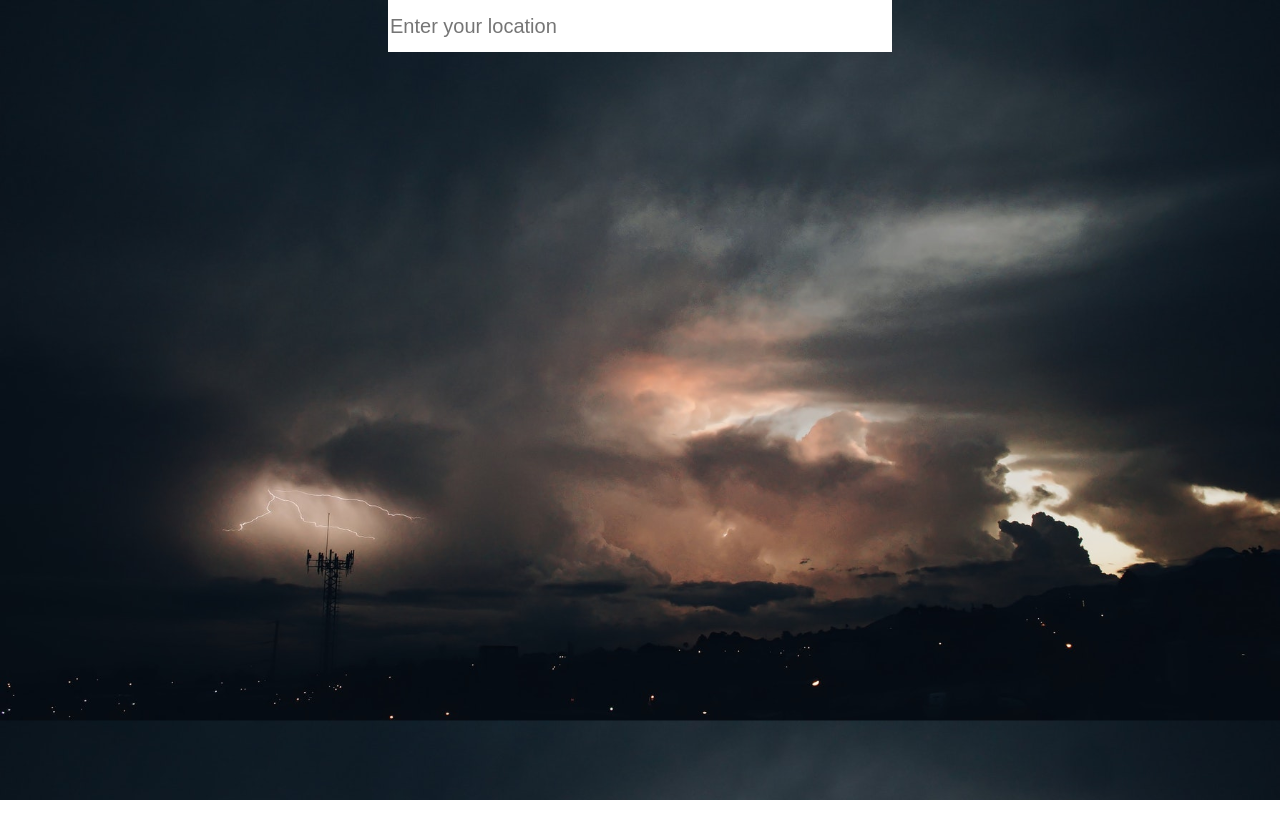
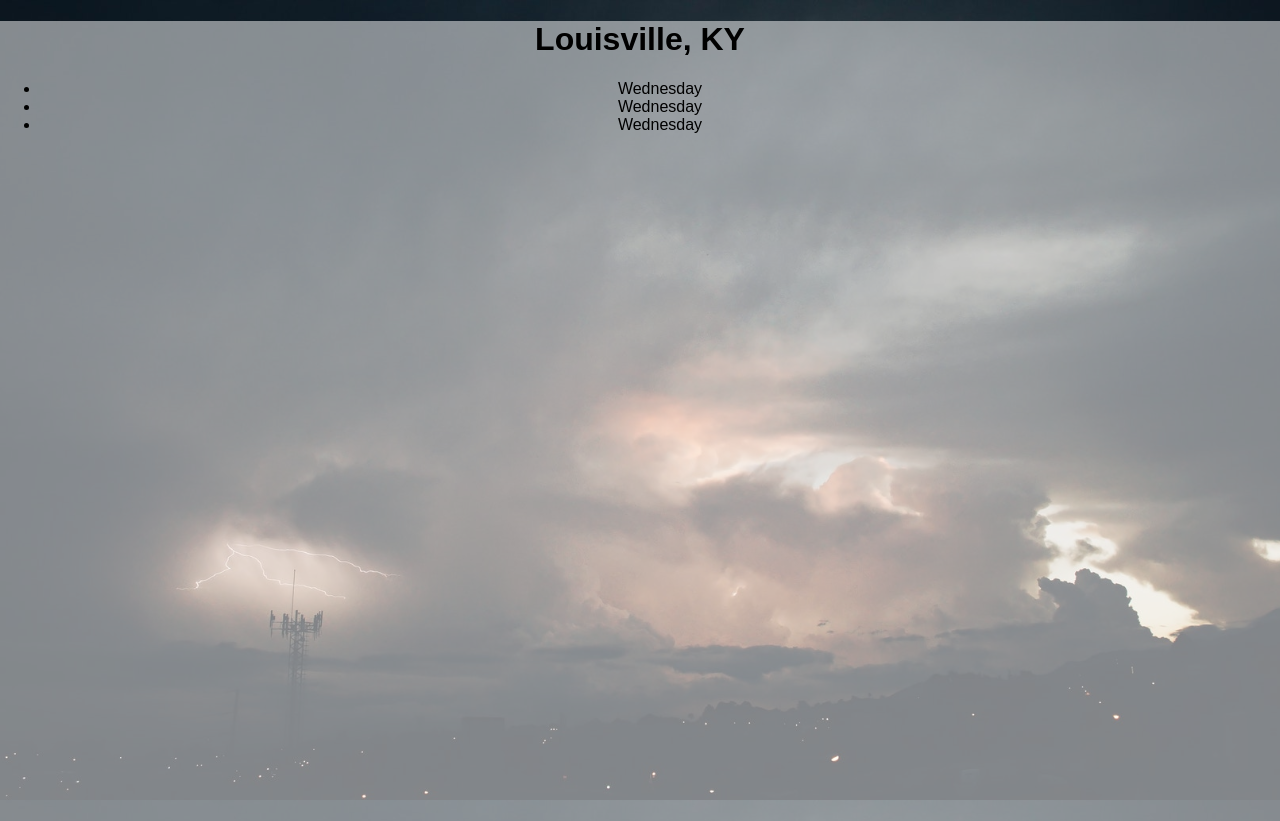
Before and after one commit to CamBuscher/weatherly, a React (Create React App) app: page / in a window 1280 px wide. Before the commit the page ends 800 px from the top, so only its background shows below. Built offline with nearby package versions, Linux system fonts and the light colour scheme.

Commit message:
Add weather page and banner component

```diff
--- a/public/index.html
+++ b/public/index.html
@@ -4,8 +4,7 @@
     <meta charset="utf-8">
     <meta name="viewport" content="width=device-width, initial-scale=1, shrink-to-fit=no">
     <meta name="theme-color" content="#000000">
-    <link rel="manifest" href="%PUBLIC_URL%/manifest.json">
-    <link rel="shortcut icon" href="%PUBLIC_URL%/favicon.ico">
+    <link href="https://fonts.googleapis.com/css?family=Raleway:900" rel="stylesheet">
     <title>React App</title>
   </head>
   <body>
--- a/src/App.js
+++ b/src/App.js
@@ -1,13 +1,41 @@
 import React, { Component } from 'react';
 import InitialInput from './InitialInput.js'
-import logo from './logo.svg';
+import WelcomeText from './WelcomeText.js'
+import WeatherPage from './WeatherPage.js'
 import './Styles/App.css';
 
 class App extends Component {
+  constructor() {
+    super();
+
+    this.state = {
+      enteredLocation: null
+    }
+  }
+
+  landingPage() {
+    return (
+      <div>
+        <WelcomeText />
+        <InitialInput />
+      </div>
+    )
+  }
+
+  weatherInfoPage() {
+    return(
+      <div>
+        <WeatherPage />
+      </div>
+    )
+  }
+
   render() {
     return (
       <div className="App">
-        <InitialInput />
+        {
+          this.weatherInfoPage()
+        }
       </div>
     );
   }
--- /dev/null
+++ b/src/LocationBanner.js
@@ -0,0 +1,18 @@
+import React from 'react'
+import './Styles/LocationBanner.css'
+
+const LocationBanner = ({today}) => {
+  console.log(today.day)
+  return (
+    <div className="bannerContainer">
+      <h1>{today.location}</h1>
+      <ul>
+        <li>{today.day}</li>
+        <li>{today.day}</li>
+        <li>{today.day}</li>
+      </ul>
+    </div>
+  )
+}
+
+export default LocationBanner
--- a/src/Styles/InitialInput.css
+++ b/src/Styles/InitialInput.css
@@ -3,4 +3,5 @@ input {
   height: 50px;
   border: none;
   font-size: 20px;
+  padding-left: 10px;
 }
--- /dev/null
+++ b/src/Styles/WeatherPage.css
@@ -0,0 +1,9 @@
+.backdrop {
+  background-color: #ffffff80;
+  height: 100vh;
+  width: 100%;
+}
+
+p {
+  margin-top: 0px;
+}
--- /dev/null
+++ b/src/Styles/WelcomeText.css
@@ -0,0 +1,6 @@
+.welcome {
+  font-size: 96px;
+  color: whitesmoke;
+  font-family: 'Raleway', sans-serif;
+  margin-bottom: 25px;
+}
--- a/src/Styles/index.css
+++ b/src/Styles/index.css
@@ -4,4 +4,5 @@ body {
   font-family: sans-serif;
   background-image: url('../photos/package.jpeg');
   background-size: cover;
+  background-attachment: fixed;
 }
--- /dev/null
+++ b/src/WeatherPage.js
@@ -0,0 +1,26 @@
+import React, { Component } from 'react'
+import LocationBanner from './LocationBanner.js'
+import { today, hourly, tenDay } from './api'
+import './Styles/WeatherPage.css'
+
+class WeatherPage extends Component {
+  constructor() {
+    super();
+
+    this.state = {
+
+    }
+  }
+
+  render() {
+    return(
+      <div className="backdrop">
+        <LocationBanner
+          today={today}
+        />
+      </div>
+    )
+  }
+}
+
+export default WeatherPage
--- /dev/null
+++ b/src/WelcomeText.js
@@ -0,0 +1,12 @@
+import React from 'react';
+import './Styles/WelcomeText.css'
+
+const WelcomeText = () => {
+  return(
+    <div>
+      <h1 className='welcome'> Weatherly </h1>
+    </div>
+  )
+}
+
+export default WelcomeText;
--- a/src/api.js
+++ b/src/api.js
@@ -2909,7 +2909,7 @@ const today = getCurrentWeather(data)
 const hourly = getHourlyForecast(data)
 const tenDay = getTenDay(data)
 
-export default {
+export {
   today,
   hourly,
   tenDay
```
Also changed, not shown: src/Styles/LocationBanner.css (added), src/logo.svg (deleted).
